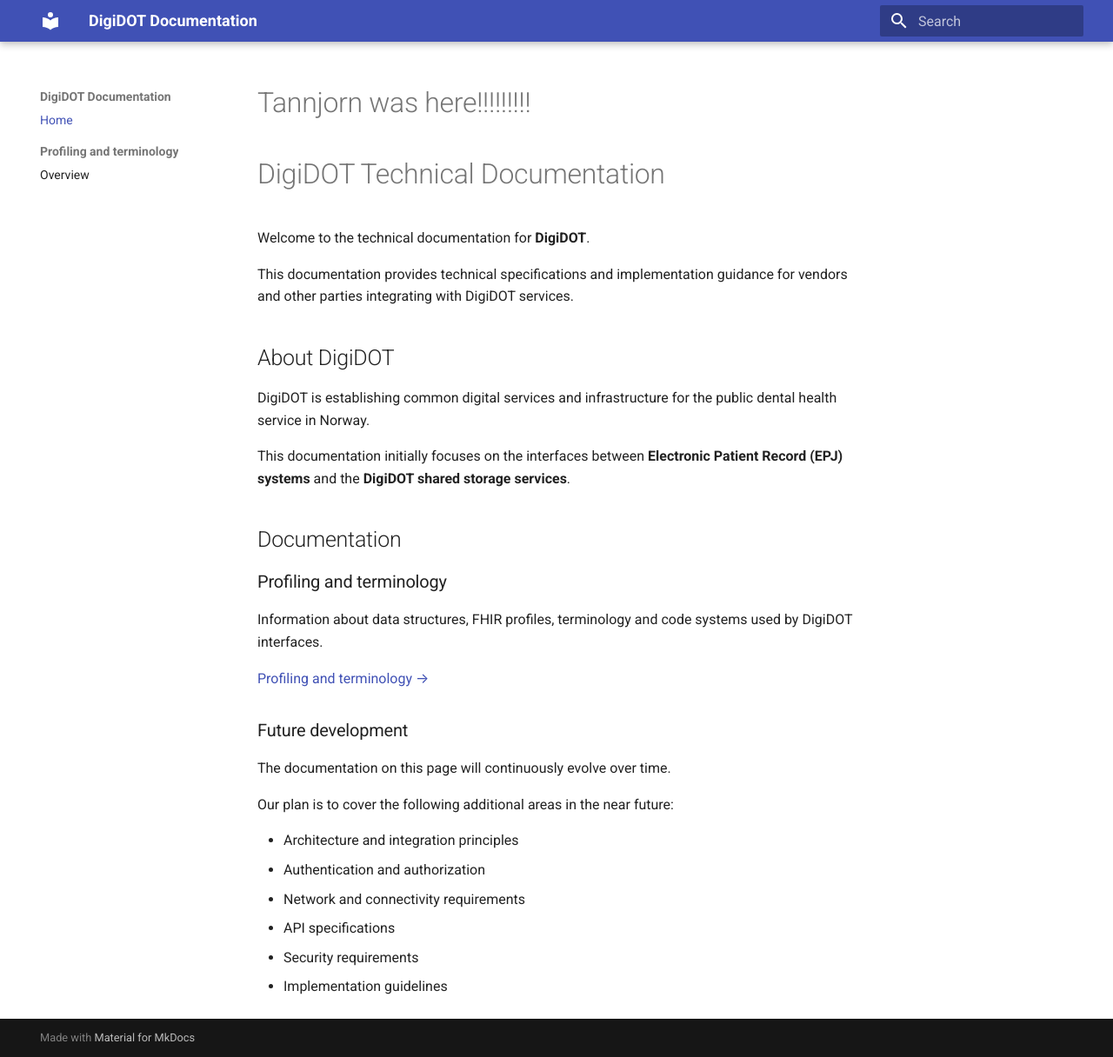
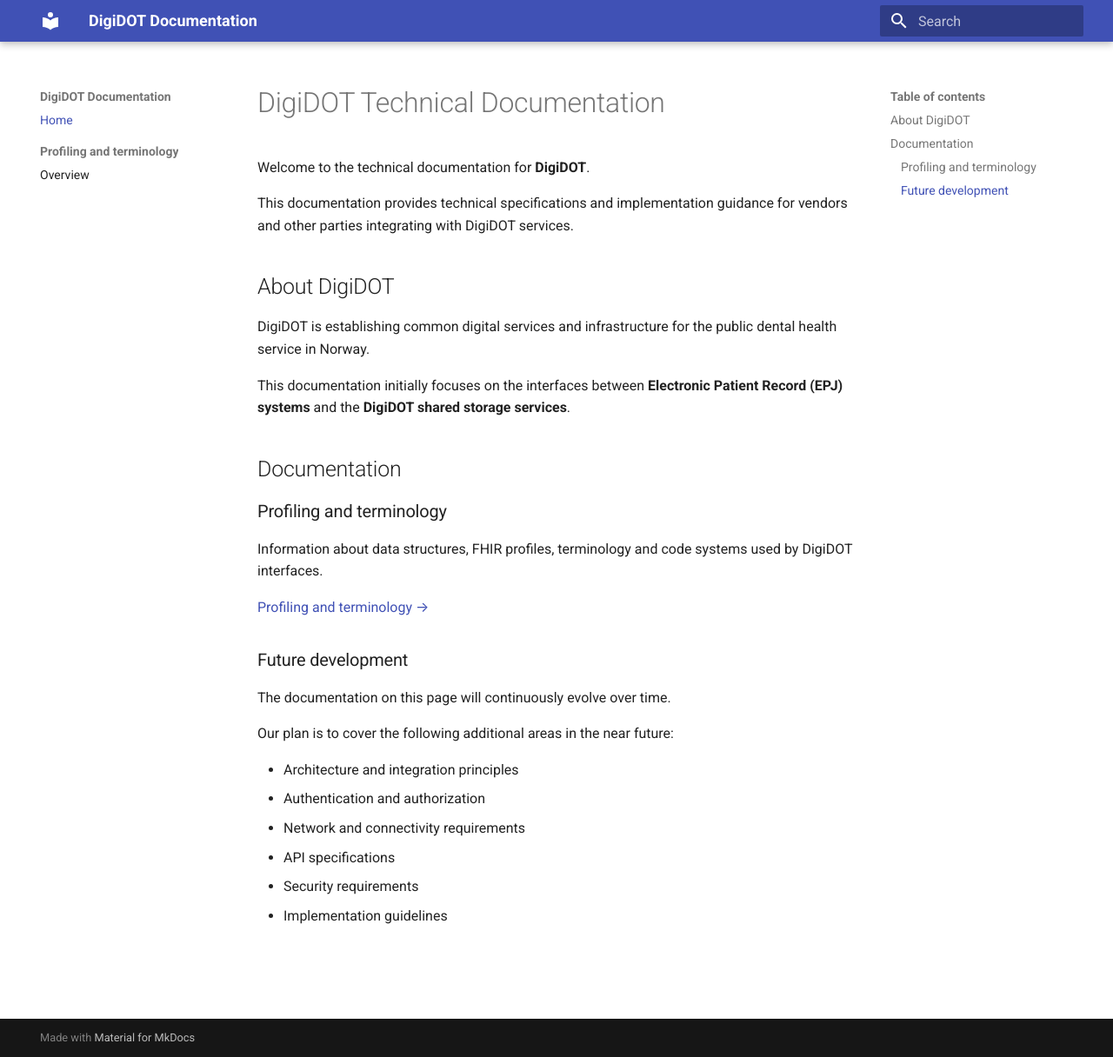
Before and after one commit to novariiks/digidot-documentation, an MkDocs documentation site: the page built from docs/index.md, in a window 1280 px wide and 1216 px high. Shown: the whole window at 87% size. Built offline with MkDocs 1.6.1 and Material for MkDocs 9.7.7, drawn with Linux system fonts in a browser that asks for light colours.

Commit message:
Remove unnecessary comment from index.md

```diff
--- a/docs/index.md
+++ b/docs/index.md
@@ -1,5 +1,3 @@
-#Tannjorn was here!!!!!!!!!
-
 # DigiDOT Technical Documentation
 
 Welcome to the technical documentation for **DigiDOT**.
```
